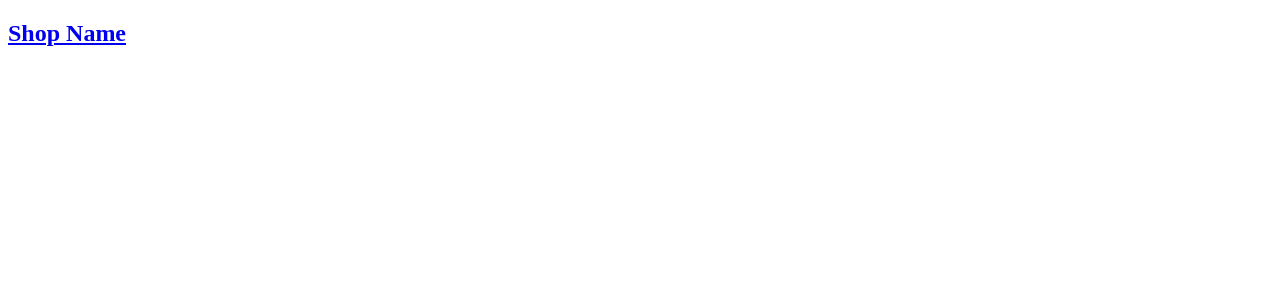
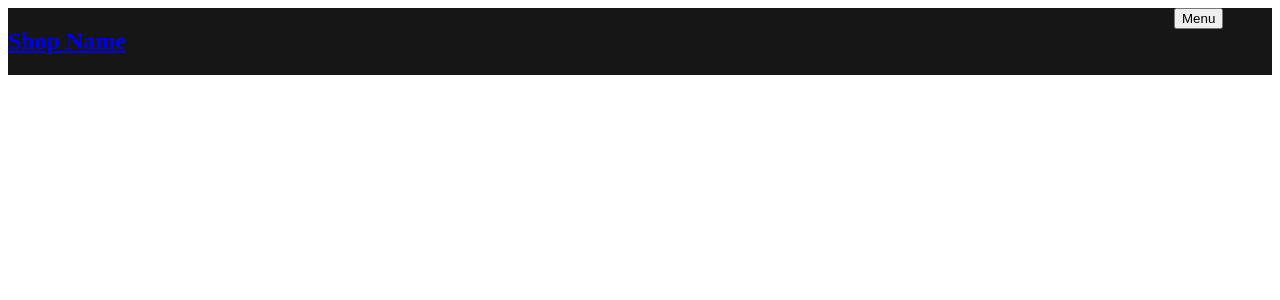
Before and after one commit to lam-garr/my-shop, a React (Create React App) app: page / in a window 1280 px wide. Shown: the top 300 px of the page. Built offline with nearby package versions, Linux system fonts and the light colour scheme.

Commit message:
Add nav dropdown

```diff
--- a/src/components/Nav.tsx
+++ b/src/components/Nav.tsx
@@ -1,8 +1,12 @@
 import React from 'react';
 import {Link} from 'react-router-dom';
+import {useState, useEffect} from 'react';
 import '../styles/Nav.css';
 
 function Nav(){
+
+    const [open, setOpen] = useState(false);
+
     return(
         <nav className = "nav-bar">
             <div className='nav-container'>
@@ -11,6 +15,13 @@ function Nav(){
                         <h1>Shop Name</h1>
                     </Link>
                 </div>
+                <div className='dropdown'>
+                    <button className='dropbtn' onClick={()=>{setOpen(state => !state)}}>Menu</button>
+                    <div className={`drop-content ${open? 'active' : 'inactive'}`}>
+                        <button><Link to='/about'>About</Link></button>
+                        <button><Link to='/shop'>Shop</Link></button>
+                    </div>
+                </div>
             </div>
         </nav>
     )
--- a/src/styles/Nav.css
+++ b/src/styles/Nav.css
@@ -0,0 +1,15 @@
+.nav-container{
+    display: flex;
+    justify-content: space-between;
+    background-color: rgb(22, 22, 22);
+}
+
+.drop-content.active{
+    opacity:1;
+    visibility: visible;
+}
+
+.drop-content.inactive{
+    opacity: 0;
+    visibility: hidden;
+}
```
